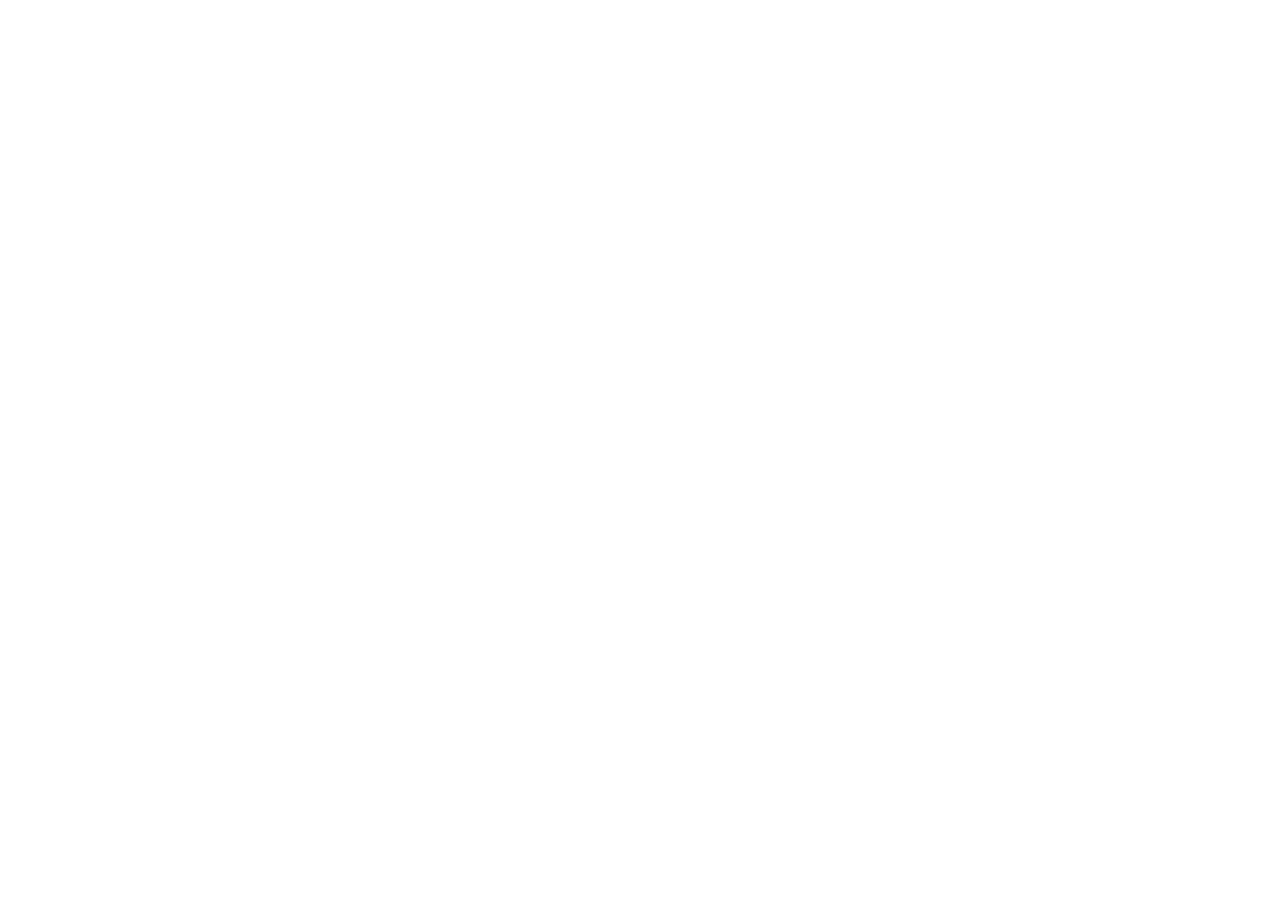
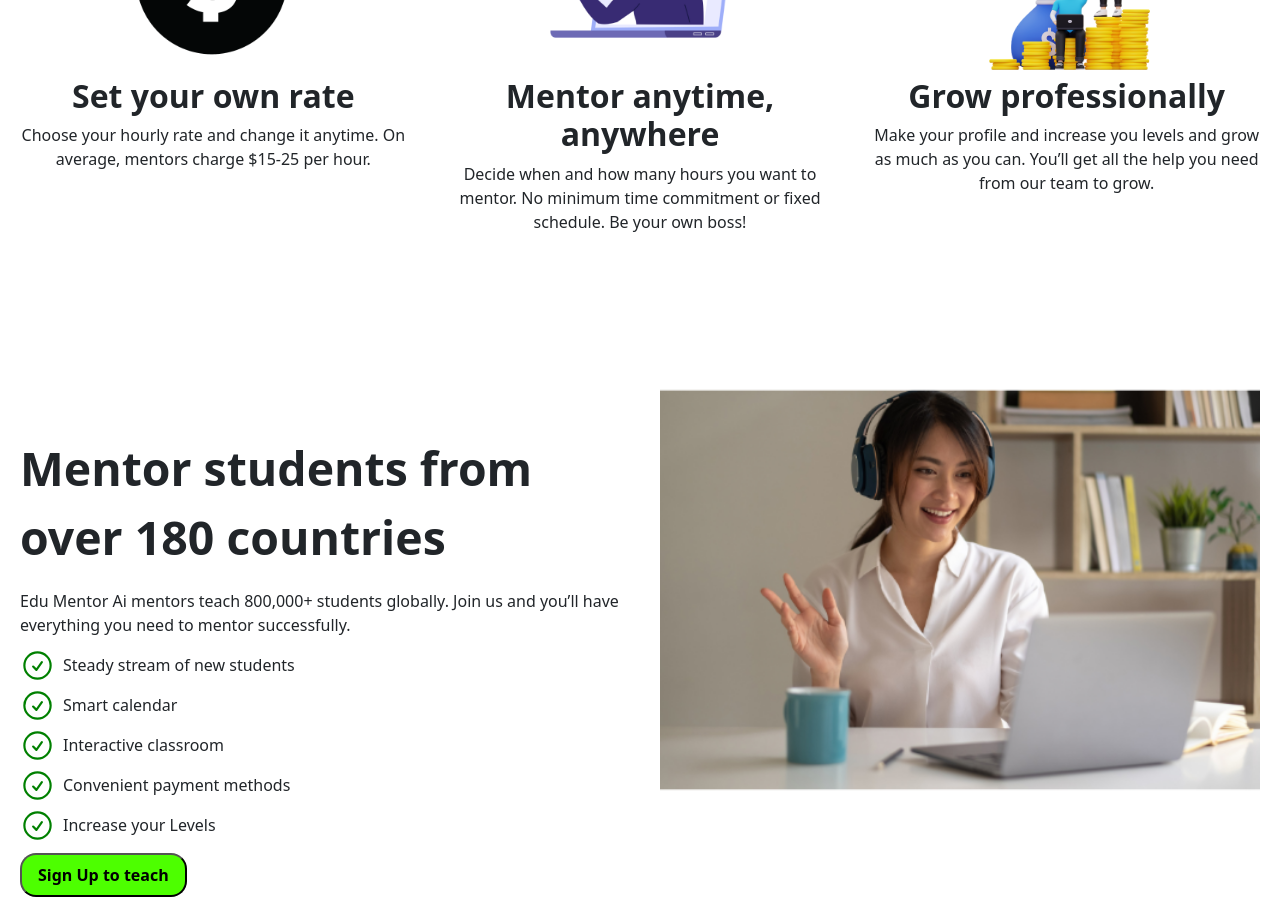
Before and after one commit to ArhumCH10/Edu-Mentor-AI, a React (Vite) app: page /sign-up in a window 1280 px wide. Shown: the part 1080-1997 px from the top of the page. Before the commit the page ends 894 px from the top, so only its background shows below. Built offline with nearby package versions, Linux system fonts and the light colour scheme; the HTML template or start-up script is replaced by a standard one; a web font is replaced by a local one.

Commit message:
signup 2nd page added

```diff
--- a/src/App.jsx
+++ b/src/App.jsx
@@ -1,32 +1,35 @@
 import { BrowserRouter, Route, Routes } from "react-router-dom";
 import { QueryClient, QueryClientProvider } from "react-query";
 import MainLayout from "./ui/MainLayout";
-import SignUpPage from "./pages/SignUpPage/SignUpPage";
 import LoginPage from "./pages/LogInPage/LoginPage";
 import { Toaster } from "react-hot-toast";
+import SignUpMain from "./pages/SignUpMainPage/SignUpMain";
 
 const queryClient = new QueryClient({
   defaultOptions: {
     queries: {
       // staleTime: 60 * 1000,
       staleTime: 0,
-    }
-  }
-})
+    },
+  },
+});
 
 export default function App() {
-
   return (
     <QueryClientProvider client={queryClient}>
       <BrowserRouter>
         <Routes>
           <Route index element={<MainLayout />} />
-        <Route path="/sign-up" element={<SignUpPage />} />
+          <Route path="/sign-up" element={<SignUpMain />} />
+
           <Route path="/login" element={<LoginPage />} />
         </Routes>
       </BrowserRouter>
 
-    <Toaster position="top-center" gutter={12} containerStyle={{margin: '8px'}}
+      <Toaster
+        position="top-center"
+        gutter={12}
+        containerStyle={{ margin: "8px" }}
         toastOptions={{
           success: {
             duration: 3000,
@@ -35,15 +38,14 @@ export default function App() {
             duration: 5000,
           },
           style: {
-        fontSize: '16px',
-        maxWidth: '500px',
-        padding: '16px 24px',
-        backgroundColor: '#fff',
-        color: '#374151'
-      }
+            fontSize: "16px",
+            maxWidth: "500px",
+            padding: "16px 24px",
+            backgroundColor: "#fff",
+            color: "#374151",
+          },
         }}
       />
-
     </QueryClientProvider>
   );
 }
--- /dev/null
+++ b/src/pages/SignUpMainPage/SignUpMain.jsx
@@ -0,0 +1,174 @@
+import SignUpPage from "../SignUpPage/SignUpPage";
+
+function SignUpMain() {
+  return (
+    <>
+      <SignUpPage />
+      <div style={{ background: "white", display: "flex", marginTop: "50px" }}>
+        {/* First Row */}
+        <div style={{ flex: 1, padding: "20px", textAlign: "center" }}>
+          <img src="dollar.png" alt="Image 1" style={{ width: "50%" }} />
+          <div></div>
+          <h2>
+            <strong>Set your own rate</strong>
+          </h2>
+          <p>
+            Choose your hourly rate and change it anytime. On average, mentors
+            charge $15-25 per hour.
+          </p>
+        </div>
+        <div style={{ flex: 1, padding: "20px", textAlign: "center" }}>
+          <img src="teacher.png" alt="Image 2" style={{ width: "50%" }} />
+          <div></div>
+          <h2>
+            <strong>Mentor anytime, anywhere</strong>
+          </h2>
+          <p>
+            Decide when and how many hours you want to mentor. No minimum time
+            commitment or fixed schedule. Be your own boss!
+          </p>
+        </div>
+        <div style={{ flex: 1, padding: "20px", textAlign: "center" }}>
+          <img src="money.png" alt="Image 3" style={{ width: "50%" }} />
+          <div></div>
+
+          <h2>
+            <strong>Grow professionally</strong>
+          </h2>
+          <p>
+            Make your profile and increase you levels and grow as much as you
+            can. You’ll get all the help you need from our team to grow.
+          </p>
+        </div>
+      </div>
+      {/* Second Row */}
+      <div style={{ display: "flex" }}>
+        <div style={{ flex: 1, padding: "20px", marginTop: "9em" }}>
+          <p style={{ fontSize: "2.9em" }}>
+            <strong>Mentor students from over 180 countries</strong>
+          </p>
+          <p>
+            Edu Mentor Ai mentors teach 800,000+ students globally. Join us and
+            you’ll have everything you need to mentor successfully.
+          </p>
+          <div style={{ display: "flex", alignItems: "center" }}>
+            <svg
+              style={{ color: "green", width: "35px", marginTop: "-15px" }}
+              xmlns="http://www.w3.org/2000/svg"
+              fill="none"
+              viewBox="0 0 24 24"
+              strokeWidth="1.5"
+              stroke="currentColor"
+              className="w-6 h-6"
+            >
+              <path
+                strokeLinecap="round"
+                strokeLinejoin="round"
+                d="M9 12.75 11.25 15 15 9.75M21 12a9 9 0 1 1-18 0 9 9 0 0 1 18 0Z"
+              />
+            </svg>
+            <p style={{ marginLeft: "8px" }}>Steady stream of new students</p>
+          </div>
+          <div style={{ display: "flex", alignItems: "center" }}>
+            <svg
+              style={{ color: "green", width: "35px", marginTop: "-15px" }}
+              xmlns="http://www.w3.org/2000/svg"
+              fill="none"
+              viewBox="0 0 24 24"
+              strokeWidth="1.5"
+              stroke="currentColor"
+              className="w-6 h-6"
+            >
+              <path
+                strokeLinecap="round"
+                strokeLinejoin="round"
+                d="M9 12.75 11.25 15 15 9.75M21 12a9 9 0 1 1-18 0 9 9 0 0 1 18 0Z"
+              />
+            </svg>
+            <p style={{ marginLeft: "8px" }}>Smart calendar</p>
+          </div>
+          <div style={{ display: "flex", alignItems: "center" }}>
+            <svg
+              style={{ color: "green", width: "35px", marginTop: "-15px" }}
+              xmlns="http://www.w3.org/2000/svg"
+              fill="none"
+              viewBox="0 0 24 24"
+              strokeWidth="1.5"
+              stroke="currentColor"
+              className="w-6 h-6"
+            >
+              <path
+                strokeLinecap="round"
+                strokeLinejoin="round"
+                d="M9 12.75 11.25 15 15 9.75M21 12a9 9 0 1 1-18 0 9 9 0 0 1 18 0Z"
+              />
+            </svg>
+            <p style={{ marginLeft: "8px" }}>Interactive classroom</p>
+          </div>
+          <div style={{ display: "flex", alignItems: "center" }}>
+            <svg
+              style={{ color: "green", width: "35px", marginTop: "-15px" }}
+              xmlns="http://www.w3.org/2000/svg"
+              fill="none"
+              viewBox="0 0 24 24"
+              strokeWidth="1.5"
+              stroke="currentColor"
+              className="w-6 h-6"
+            >
+              <path
+                strokeLinecap="round"
+                strokeLinejoin="round"
+                d="M9 12.75 11.25 15 15 9.75M21 12a9 9 0 1 1-18 0 9 9 0 0 1 18 0Z"
+              />
+            </svg>
+            <p style={{ marginLeft: "8px" }}>Convenient payment methods</p>
+          </div>
+          <div style={{ display: "flex", alignItems: "center" }}>
+            <svg
+              style={{ color: "green", width: "35px", marginTop: "-15px" }}
+              xmlns="http://www.w3.org/2000/svg"
+              fill="none"
+              viewBox="0 0 24 24"
+              strokeWidth="1.5"
+              stroke="currentColor"
+              className="w-6 h-6"
+            >
+              <path
+                strokeLinecap="round"
+                strokeLinejoin="round"
+                d="M9 12.75 11.25 15 15 9.75M21 12a9 9 0 1 1-18 0 9 9 0 0 1 18 0Z"
+              />
+            </svg>
+            <p style={{ marginLeft: "8px" }}>Increase your Levels</p>
+          </div>
+
+          <button
+            type="submit"
+            style={{
+              marginTop: "2em",
+              margin: "auto",
+              backgroundColor: "#4DFF00",
+              color: "black",
+              fontWeight: "bold",
+              borderRadius: "1em",
+              padding: "0.5em 1em",
+              cursor: "pointer",
+              textAlign: "center",
+              alignItems: "center",
+              justifyContent: "center",
+              transition: "background-color 0.3s",
+            }}
+          >
+            Sign Up to teach
+          </button>
+        </div>
+
+        <div style={{ flex: 1, padding: "20px" }}>
+          <img src="girl.png" alt="Image 5" style={{ width: "100%" }} />
+        </div>
+      </div>
+    </>
+  );
+}
+
+export default SignUpMain;
```
Also changed, not shown: src/pages/SignUpPage/SignUpPage.jsx (+150 -82 lines), 1 other file (tests, documents, lock files or other folders). Lines whose indentation alone changed are shown as unchanged.
